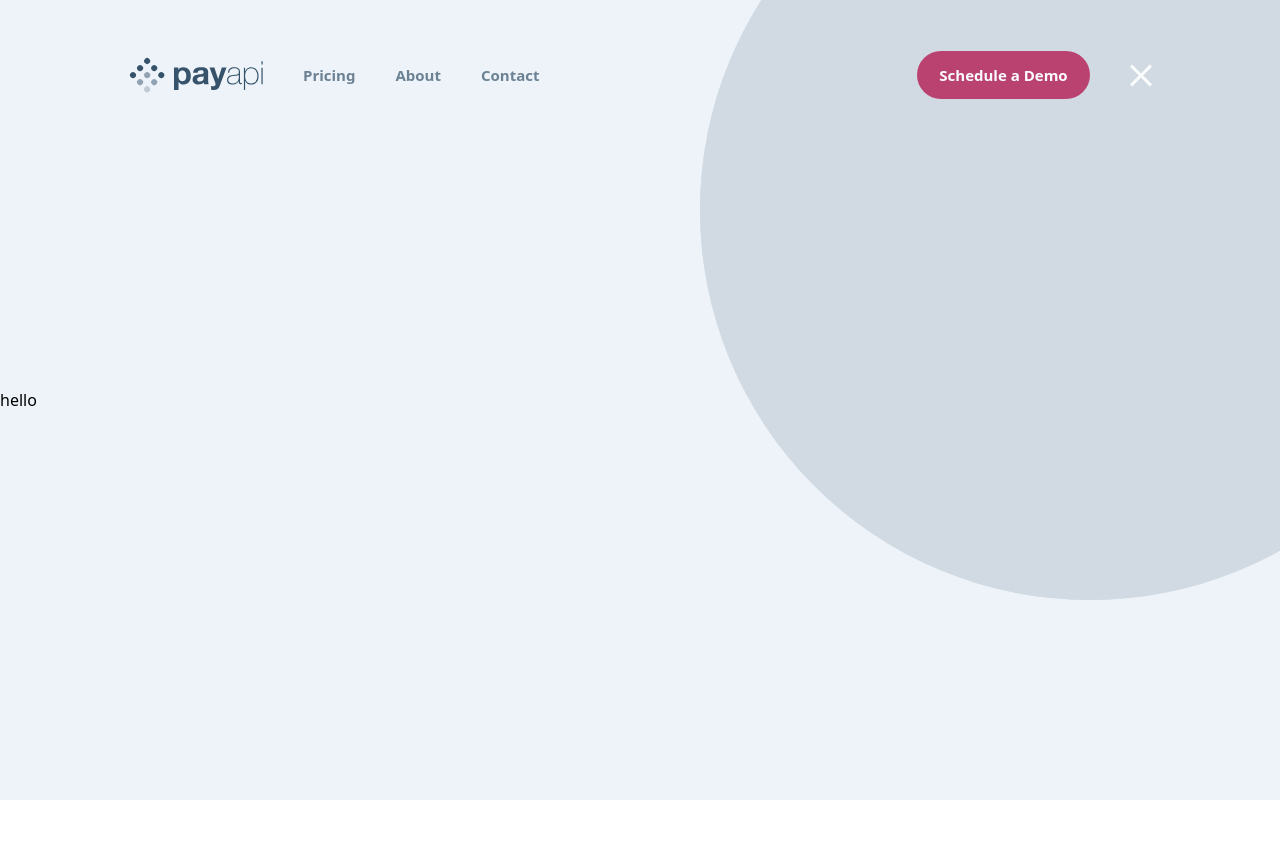
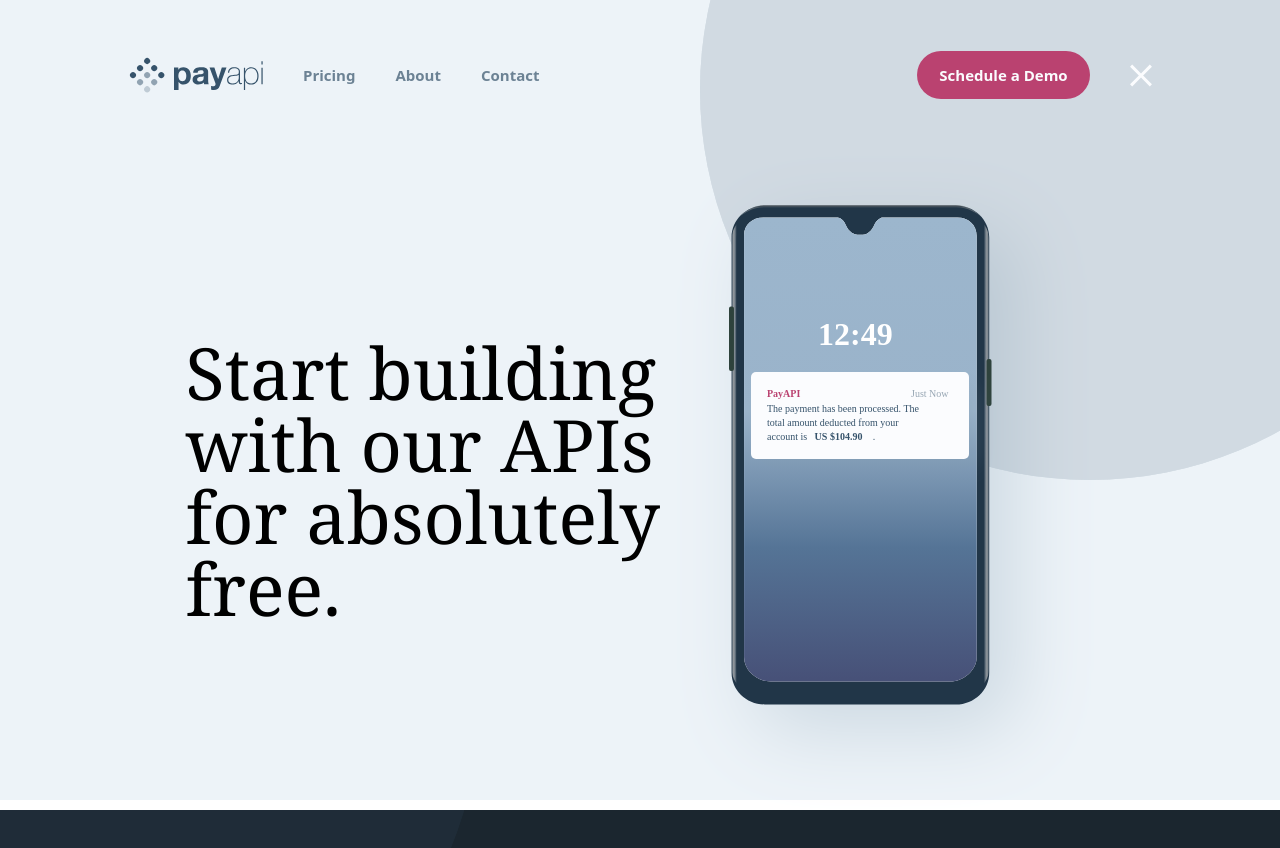
Before and after one commit to alvaro-frontend-mentor-projects/payapi-multi-page-website, a React (Create React App) app: page /#/ in a window 1280 px wide. Shown: the top 848 px of the page. Before the commit the page ends 800 px from the top, so only its background shows below. Built offline with nearby package versions, Linux system fonts and the light colour scheme.

Commit message:
added google fonts, serifdisplay

```diff
--- a/src/App.js
+++ b/src/App.js
@@ -8,7 +8,7 @@ import Pricing from './pages/pricing';
 
 function App() {
   return (
-    <div className="bg-[#EDF3F8] bg-hero-pattern bg-no-repeat sm:bg-[right_-200px_top_-500px] md:bg-[right_-200px_top_-180px] ">
+    <div className="bg-[#EDF3F8]">
       <Navbar className=""/>
       <Routes>
         <Route path='/' element={<Home className=""/>}/>
--- a/src/components/navbar.jsx
+++ b/src/components/navbar.jsx
@@ -35,7 +35,7 @@ const Navbar = () => {
 
 
     // NAVBAR CONTAINER
-    <div className='w-[100vw] h-[150px] flex flex-col justify-center items-center bg-transparent relative'>
+    <div className='w-[100vw] h-[150px] flex flex-col justify-center items-center bg-transparent '>
       {/* Flex Container */}
       <div className='flex flex-row justify-between w-[80%] gap-10 items-center '>
         {/* Logo */}
--- a/src/index.css
+++ b/src/index.css
@@ -1,3 +1,5 @@
+@import url('https://fonts.googleapis.com/css2?family=DM+Serif+Display&display=swap');
+
 @tailwind base;
 @tailwind components;
 @tailwind utilities;
--- a/src/pages/home.jsx
+++ b/src/pages/home.jsx
@@ -1,22 +1,31 @@
 import React from 'react'
 import bgCircle from '../assets/shared/desktop/bg-pattern-circle.svg'
+import phone from '../assets/home/desktop/illustration-phone-mockup.svg'
 const Home = () => {
   return (
 
 
       // HOME MAIN CONTAINER
-      <main className='flex flex-col justify-center w-[100wv] h-screen    mt-[-150px]'>
+      <main className='w-[100wv] h-screen pt-[150px]  mt-[-150px] bg-desktop-circle bg-no-repeat bg-[right_-200px_top_-300px] '>
 
 
         {/* Background Circle Image - position absolute */}
 
-        <div>
-          hello
+        <div className=' flex flex-row mx-[150px] justify-center      '>
+          {/* Left Column */}
+          <div className='flex flex-col justify-center align-middle text-[72px] w-[50%] font-serif leading-[72px] font-[500] font-SerifDisplay'>
+          Start building with our APIs for absolutely free.
+          </div>
+          {/* Right Column */}
+          <div>
+            <img src={phone} alt="" />
+          </div>
         </div>
 
+       <div className='h-[472px] bg-fmMirageBlue overflow-hidden relative' >
+        <img className='absolute top-[-500px] left-[-300px]' src={bgCircle} alt="" />
 
-
-        {/*  bg-hero-pattern h-[100%] w-[100%] bg-no-repeat absolute right-0 top-0 */}
+       </div>
 
 
 
--- a/tailwind.config.js
+++ b/tailwind.config.js
@@ -21,7 +21,11 @@ module.exports = {
         fmLightSanJuanBlue: "#6c8294"
       },
       backgroundImage: {
-        'hero-pattern': "url('../src/assets/shared/desktop/bg-pattern-circle.svg')"
+        'desktop-circle': "url('../src/assets/shared/desktop/bg-pattern-circle.svg')",
+        'tablet-circle': "url('../src/assets/shared/desktop/bg-pattern-circle-tablet.svg')"
+      },
+      fontFamily: {
+        SerifDisplay: ["DM Serif Display, serif"],
       }
     },
   },
```
Also changed, not shown: src/assets/shared/desktop/bg-pattern-circle-tablet.svg (added).
